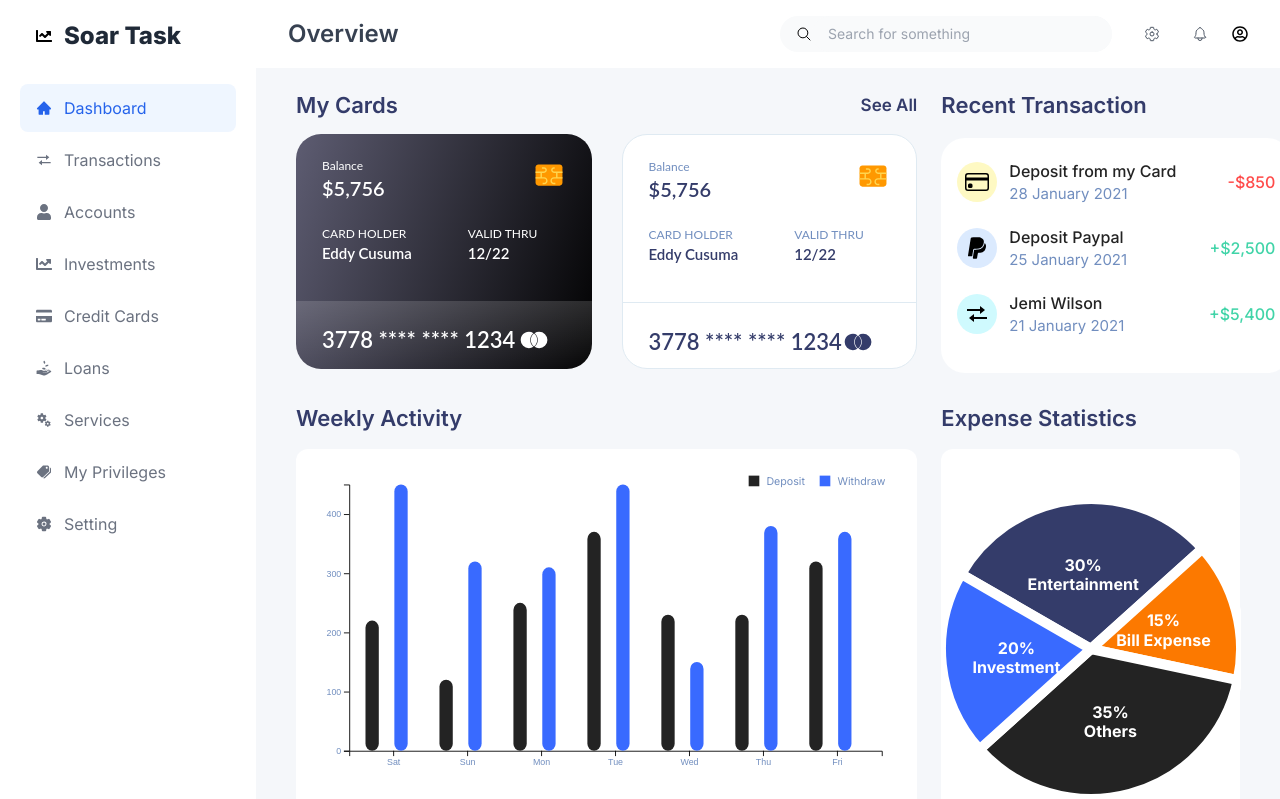
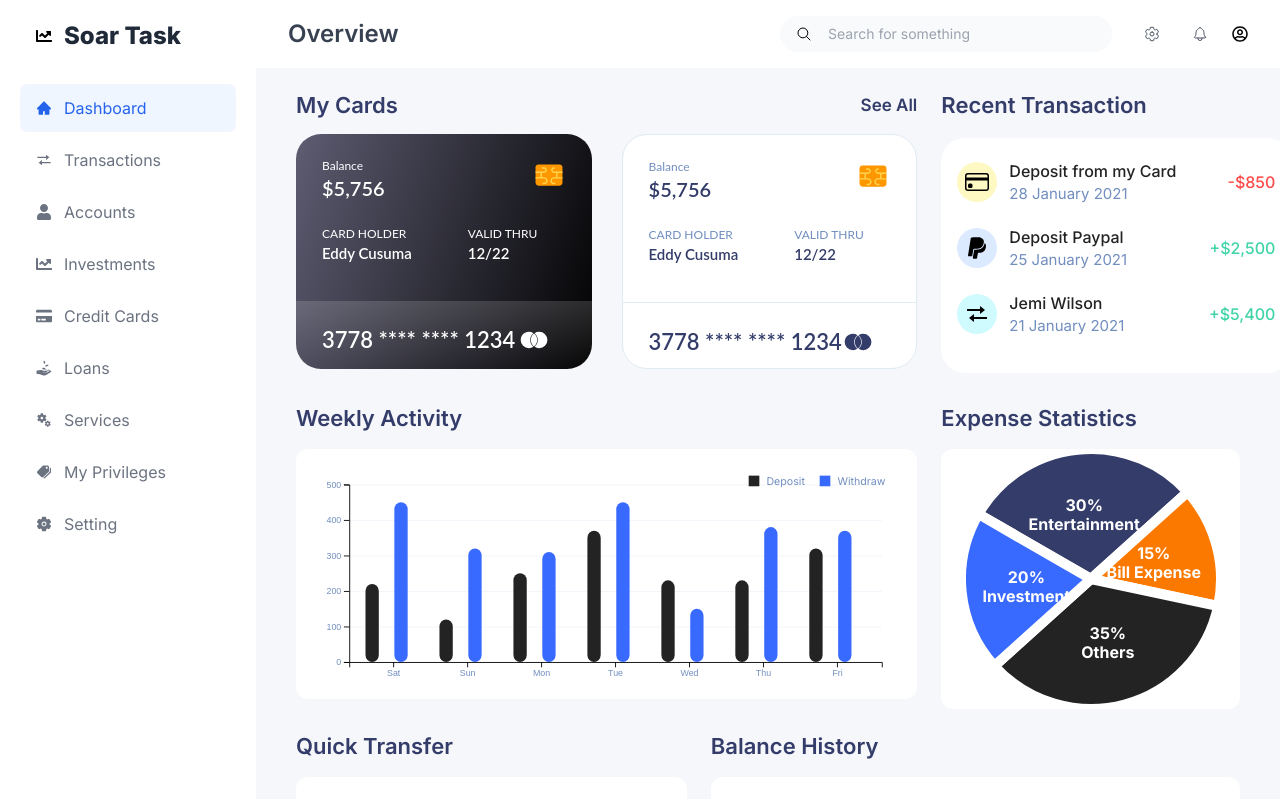
Before and after one commit to divyatiwari5/FinanceManagement, a React (Create React App) app: page /dashboard in a window 1280 px wide. Shown: the top 799 px of the page. Built offline with nearby package versions, Linux system fonts and the light colour scheme.

Commit message:
Update graph css

```diff
--- a/src/components/ExpenseStatistics/ExpenseStatistics.tsx
+++ b/src/components/ExpenseStatistics/ExpenseStatistics.tsx
@@ -25,8 +25,8 @@ export const ExpenseStatistics = () => {
     d3.select(svgRef.current).selectAll("*").remove();
 
     // Set up dimensions
-    const width = 300;
-    const height = 300;
+    const width = 260;
+    const height = 260;
     const radius = Math.min(width, height) / 2;
 
     // Create SVG
--- a/src/components/WeeklyActivity/WeeklyActivity.tsx
+++ b/src/components/WeeklyActivity/WeeklyActivity.tsx
@@ -25,7 +25,7 @@ const WeeklyActivity = () => {
   const chartConfig = useMemo(() => {
     const margin = { top: 40, right: 40, bottom: 40, left: 60 };
     const width = 600;
-    const height = 300;
+    const height = 200;
     // Memoize scales
     const x0 = d3
       .scaleBand()
@@ -41,7 +41,7 @@ const WeeklyActivity = () => {
 
     const y = d3
       .scaleLinear()
-      .domain([0, d3.max(data, (d) => Math.max(d.deposit, d.withdraw)) || 500])
+      .domain([0, 500])
       .range([height, 0]);
 
     return { margin, width, height, x0, x1, y };
@@ -66,6 +66,23 @@ const WeeklyActivity = () => {
       )
       .append("g")
       .attr("transform", `translate(${margin.left},${margin.top})`);
+
+    // Add horizontal grid lines
+    svg
+      .append("g")
+      .attr("class", "grid")
+      .call(
+        d3.axisLeft(y)
+          .ticks(5)
+          .tickSize(-width)
+          .tickFormat(() => "")
+      )
+      .call(g => g.select(".domain").remove())
+      .call(g =>
+        g.selectAll(".tick line")
+          .attr("stroke-opacity", 0.1)
+          .attr("stroke", colors.primaryBlue)
+      );
 
     // Create axes
     const createAxis = () => {
@@ -154,7 +171,7 @@ const WeeklyActivity = () => {
       <h2 className="text-[22px] leading-[26px] text-primaryIndigo font-semibold text-left mb-[18px]">
         Weekly Activity
       </h2>
-      <div className="w-full h-full min-h-[400px] bg-white rounded-xl">
+      <div className="w-full h-full min-h-[250px] bg-white rounded-xl">
         <svg
           ref={svgRef}
           className="w-full h-full"
```
